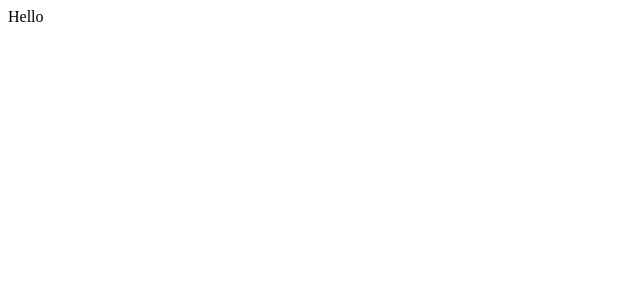
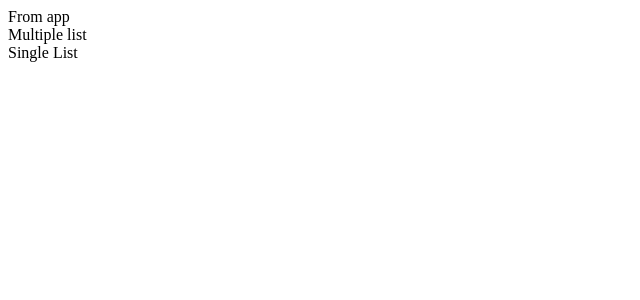
Before and after one commit to uniq47/create-react-app, a React (Create React App) app: page / in a window 1280 px wide. Shown: the top 300 px of the page, without its empty margins (0-640 px from the left). Built offline with nearby package versions, Linux system fonts and the light colour scheme.

Commit message:
creating multiple components

```diff
--- a/src/App.js
+++ b/src/App.js
@@ -1,13 +1,30 @@
 //file name with capital letter is a component
 
-// function App(){
-//     return <div>Hello</div>
-//   }
+import Lists from "./Lists";
+
+function App() {
+  return (
+    <div>
+        <div> From app</div>
+      {/*Prop or propoerties we are passing sigle prop list = "my list" so it goes insid the object so we can destrucutre here we passed list
+    , we need to go inside list component so we should go in list component and get so ??
+    go inside list comonent from<List lists="My List" /> */}
+      <Lists />
+    </div>
+  );
+}
 
 //we need to export to import, use default keyword to export
-// export default App;-> when we have only one export we use default keyword
+export default App;
+//-> when we have only one export we use default keyword
 
 //named export
-export function App(){
-    return <div>Hello</div>
-  }
+
+// export function App() {
+//   return;
+//   <div>
+//     {/*Prop or propoerties we are passing sigle prop list = "my list" so it goes insid the object so we can destrucutre here we passed list
+//     , we need to go inside list component so we should go in list component and get so we */}
+//     <List list ="My List" />
+//   </div>;
+// }
--- /dev/null
+++ b/src/List.js
@@ -0,0 +1,9 @@
+
+
+function List() {
+  return (
+    <div>Single List</div>
+  )
+}
+
+export default List
--- /dev/null
+++ b/src/Lists.js
@@ -0,0 +1,15 @@
+import List from "./List";
+
+//destructursing the props object and get the list prop
+function Lists() {
+  console.log(Lists);
+  //to sohw list we use it insdie the {} as its a javascript expression
+  return (
+    <div>
+      <div> Multiple list</div>
+      <List/>
+    </div>
+  );
+}
+
+export default Lists;
--- a/src/index.js
+++ b/src/index.js
@@ -1,6 +1,6 @@
 import React from 'react';
 import ReactDOM from 'react-dom/client';
-import {App} from './App';
+import App from './App';
 
 //ReatDOM.render(element, document.getElementById("root"))
 //reactroot to create a React root for displaying content inside a browser DOM element.
```
